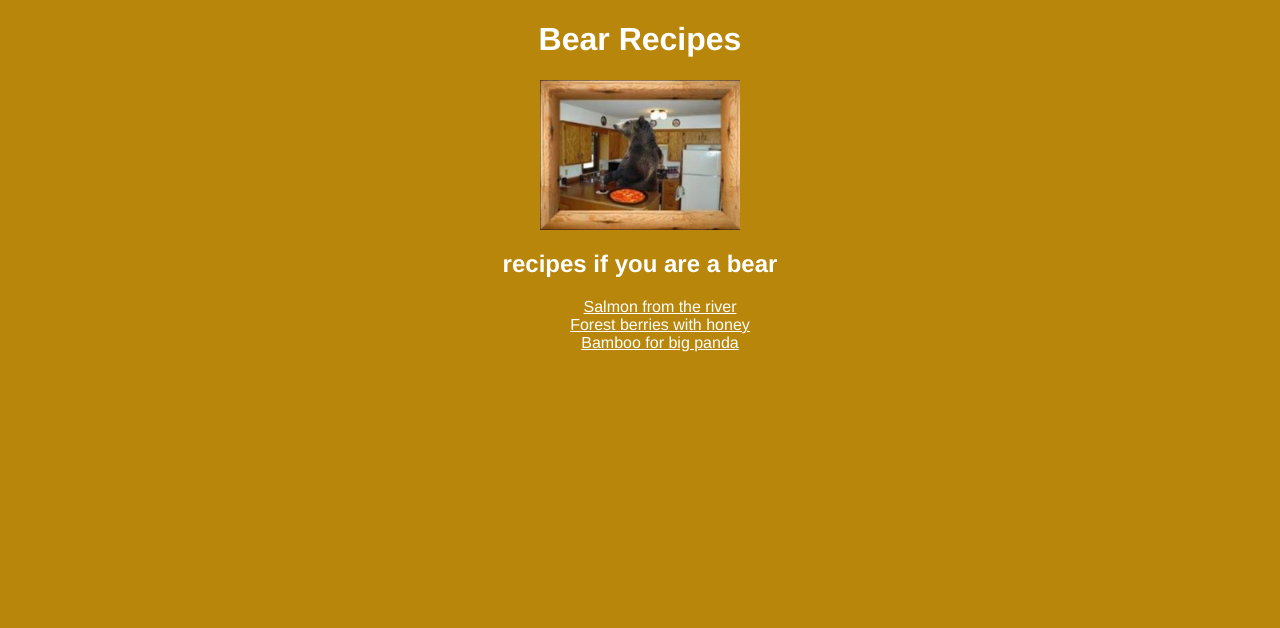
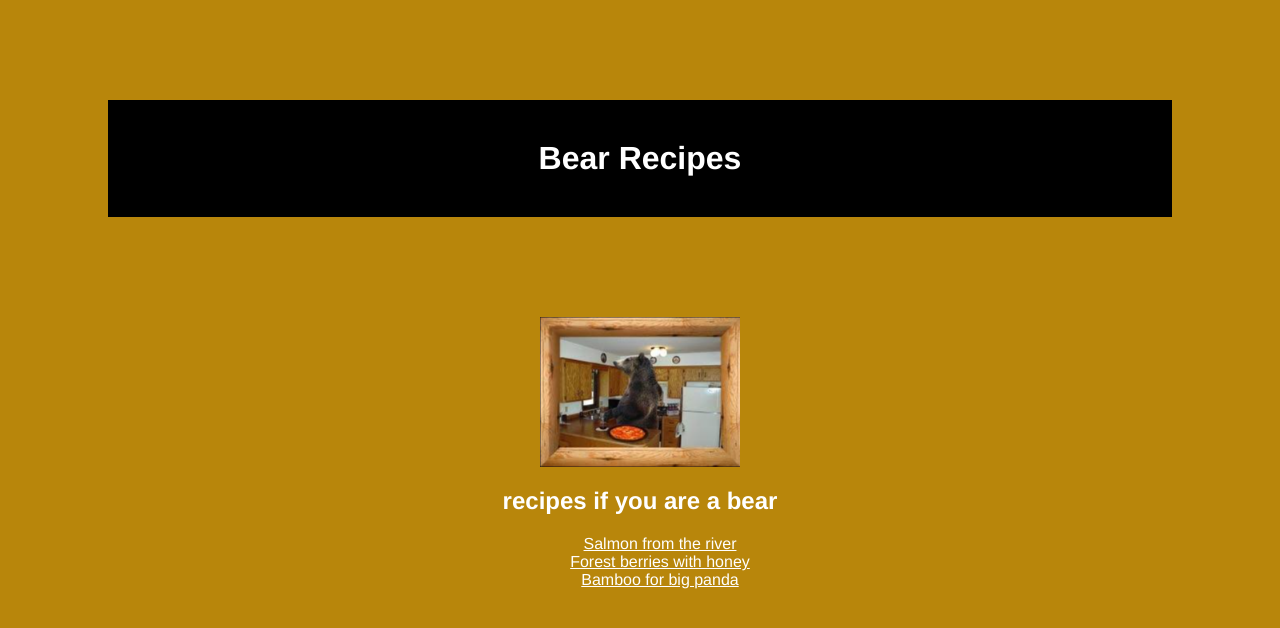
Before and after one commit to pandamoneyum/odin-recipes, a plain HTML site: page index.html in a window 1280 px wide. Drawn offline with Linux system fonts and the light colour scheme.

Commit message:
added a css box on main page

```diff
--- a/styles.css
+++ b/styles.css
@@ -9,6 +9,9 @@
 .header {
     color: rgb(255, 255, 255);
     text-align: center;
+    background-color: black;
+    margin: 100px;
+    padding: 40px;
 }
 
 .subhead {
```
